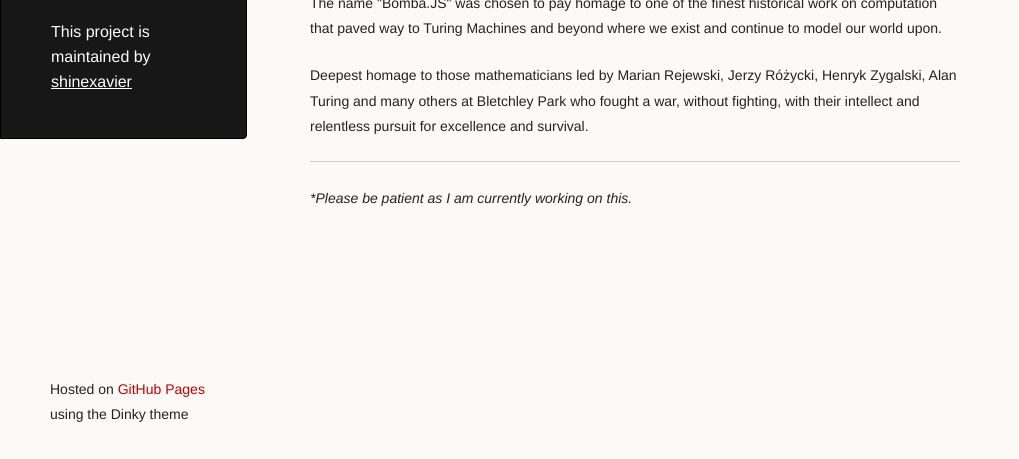
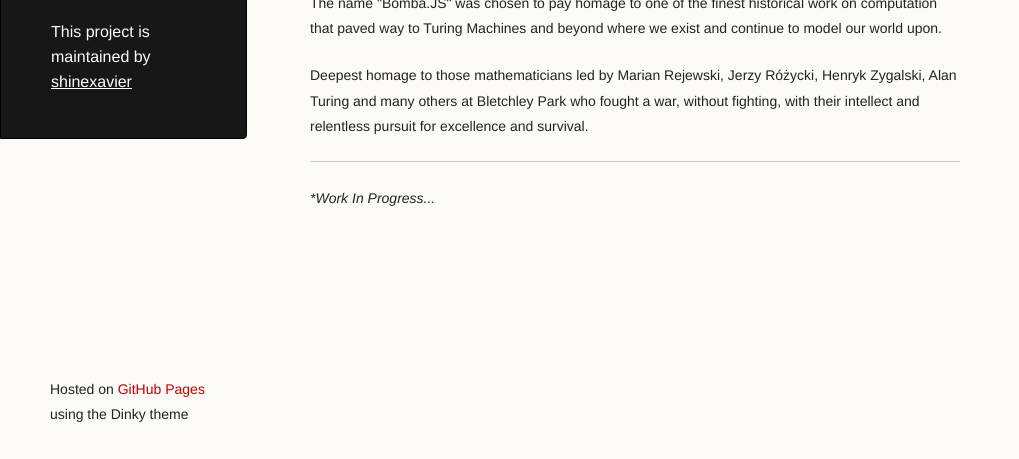
Before and after one commit to shinexavier/BombaJS, a plain HTML site: page index.html in a window 1280 px wide. Shown: the part 341-800 px from the top of the page, without its empty margins (0-1019 px from the left). Drawn offline with Linux system fonts and the light colour scheme.

Commit message:
Status Updated
WIP

```diff
--- a/index.html
+++ b/index.html
@@ -38,7 +38,7 @@
 
 <hr>
 
-<p><em>*Please be patient as I am currently working on this.</em></p>
+<p><em>*Work In Progress...</em></p>
       </section>
       <footer>
         <p><small>Hosted on <a href="https://pages.github.com">GitHub Pages</a> using the Dinky theme</small></p>
```
